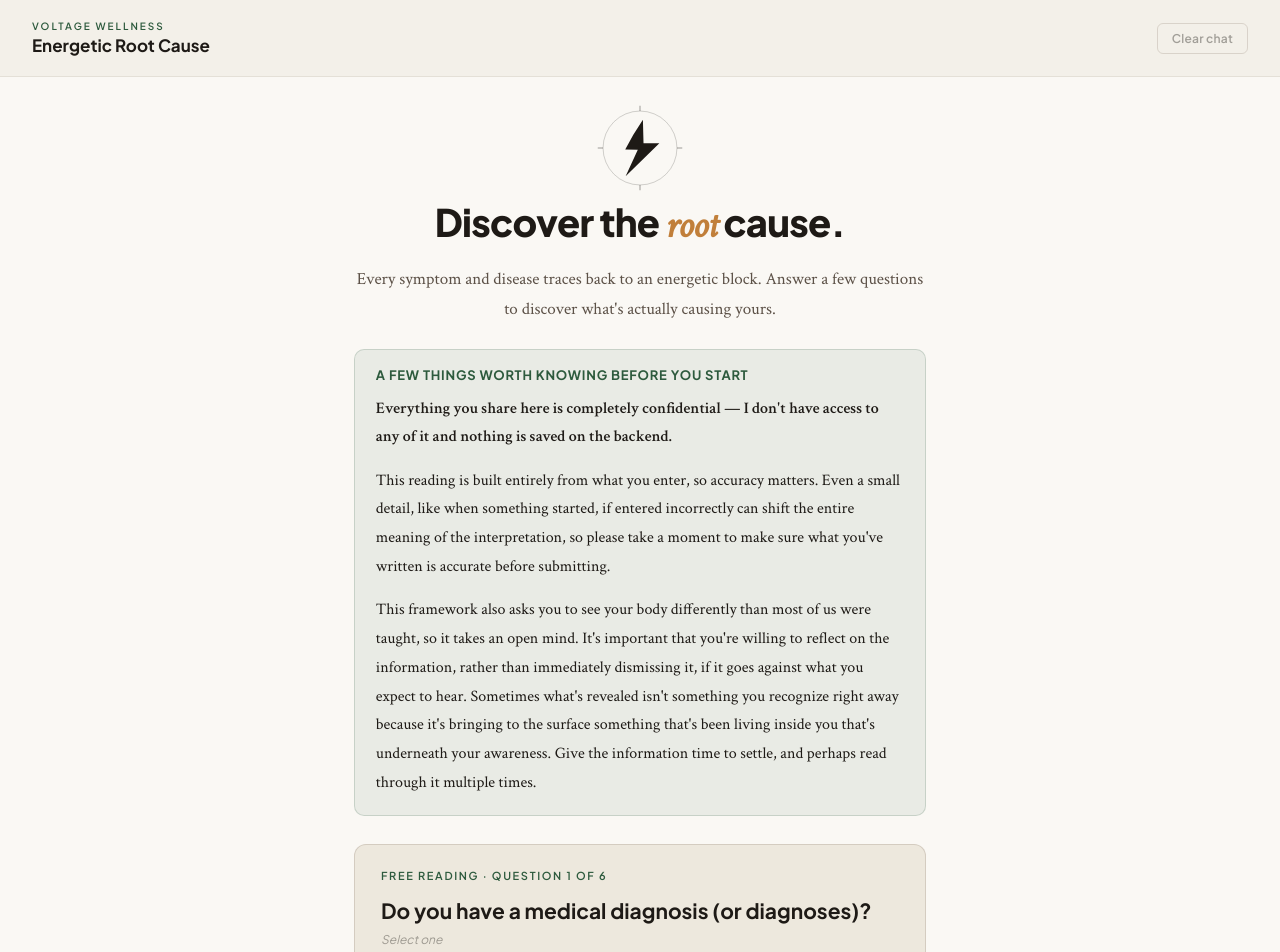
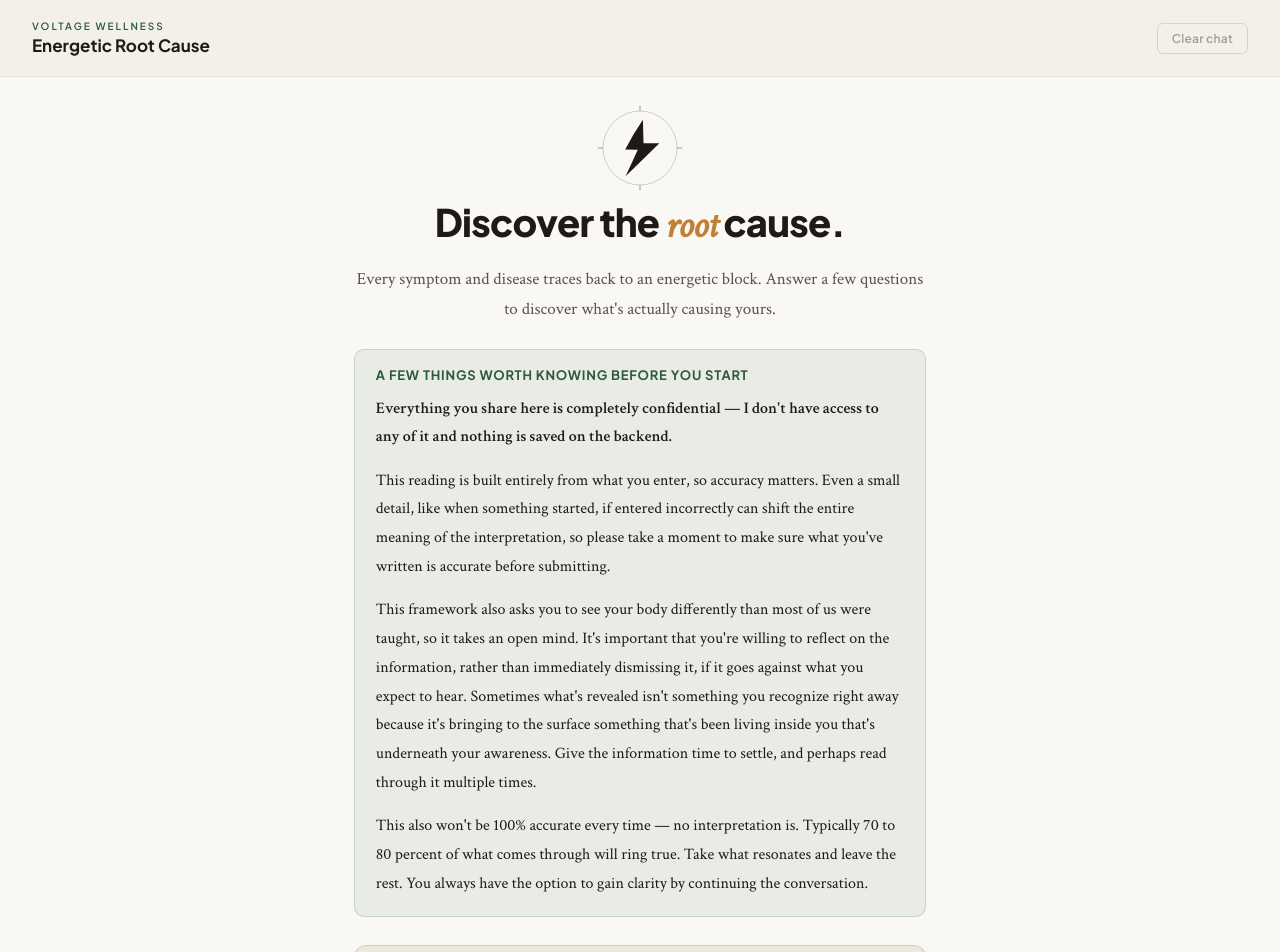
Before and after one commit to zborchers/bast-interpreter, a React (Vite) app: page / in a window 1280 px wide. Shown: the top 952 px of the page. Built offline with nearby package versions, Linux system fonts and the light colour scheme.

Commit message:
Update BASTInterpreter.jsx

```diff
--- a/src/BASTInterpreter.jsx
+++ b/src/BASTInterpreter.jsx
@@ -1387,6 +1387,9 @@ export default function BASTInterpreter() {
               <div style={{ fontSize: "16px", color: c.textPrimary, lineHeight: 1.8, fontFamily: SERIF, marginTop: "0.9rem" }}>
                 This framework also asks you to see your body differently than most of us were taught, so it takes an open mind. It's important that you're willing to reflect on the information, rather than immediately dismissing it, if it goes against what you expect to hear. Sometimes what's revealed isn't something you recognize right away because it's bringing to the surface something that's been living inside you that's underneath your awareness. Give the information time to settle, and perhaps read through it multiple times.
               </div>
+              <div style={{ fontSize: "16px", color: c.textPrimary, lineHeight: 1.8, fontFamily: SERIF, marginTop: "0.9rem" }}>
+                This also won't be 100% accurate every time — no interpretation is. Typically 70 to 80 percent of what comes through will ring true. Take what resonates and leave the rest. You always have the option to gain clarity by continuing the conversation.
+              </div>
             </div>
           </div>
         )}
```
